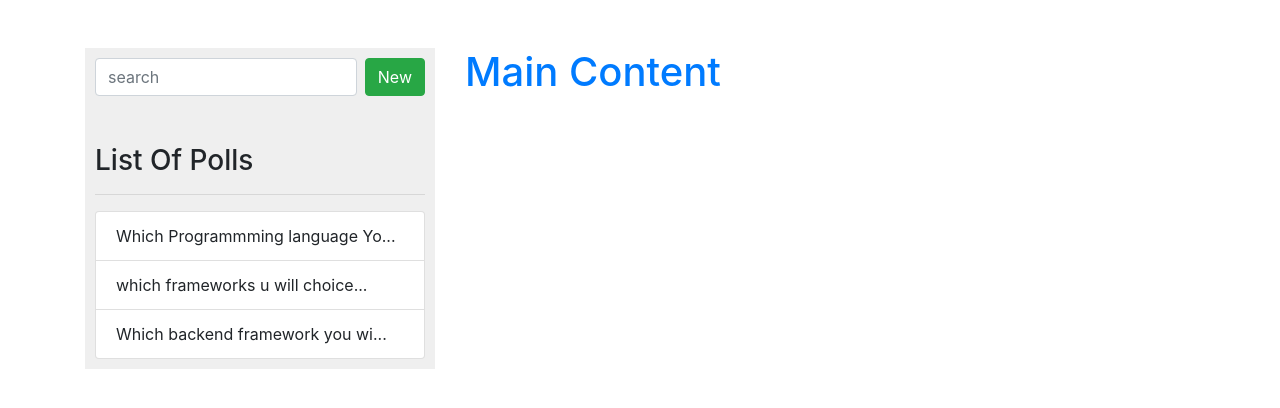
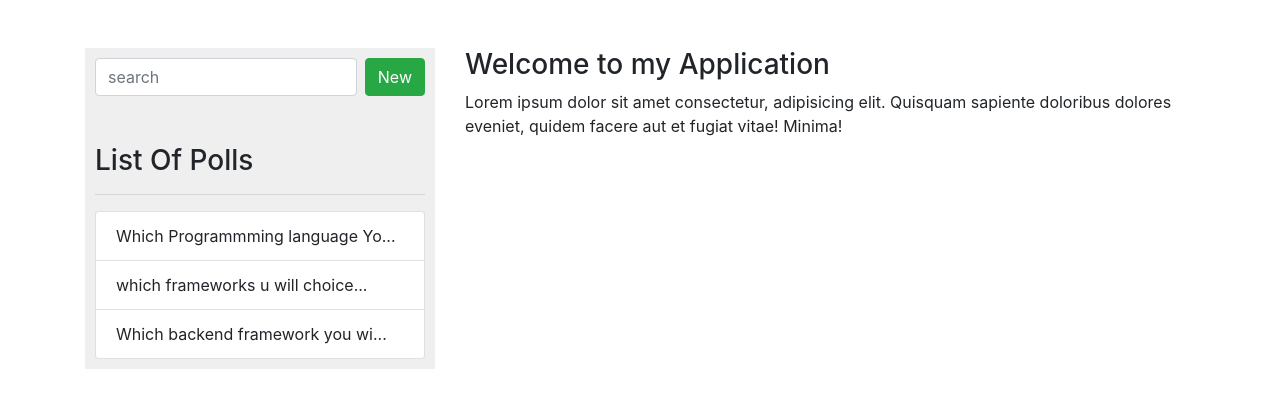
Before and after one commit to nezam0003/React-JS, a React (Create React App) app in the folder Stack-Learner/my-app-two/: page / in a window 1280 px wide. Shown: the top 408 px of the page. Built offline with nearby package versions, Linux system fonts and the light colour scheme.

Commit message:
Implement Main Content and Get Opinion Functionalities

```diff
--- a/Stack-Learner/my-app-two/src/Smart-Poll/App.jsx
+++ b/Stack-Learner/my-app-two/src/Smart-Poll/App.jsx
@@ -51,6 +51,23 @@
     this.setState({ selectedPoll: poll });
   };
 
+  // Get Opinion
+  getOpinion = (response) => {
+    const { polls } = this.state;
+    const poll = polls.find((p) => p.id === response.pollId);
+    const option = poll.options.find((o) => o.id === response.selectedOption);
+
+    poll.totalVote++;
+    option.vote++;
+    const opinion = {
+      id: shortid.generate(),
+      name: response.name,
+      selectedOption: response.selectedOption,
+    };
+    poll.opinions.push(opinion);
+    this.setState({ polls });
+  };
+
   //   Handle Search in Sidebar
   handleSearch = (searchTerm) => {};
 
@@ -68,7 +85,12 @@
             />
           </Col>
           <Col md={8}>
-            <MainContent />
+            <MainContent
+              poll={this.state.selectedPoll}
+              getOpinion={this.getOpinion}
+              updatePoll={this.updatePoll}
+              deletePoll={this.deletePoll}
+            />
           </Col>
         </Row>
       </Container>
--- a/Stack-Learner/my-app-two/src/Smart-Poll/components/main-content/index.jsx
+++ b/Stack-Learner/my-app-two/src/Smart-Poll/components/main-content/index.jsx
@@ -1,10 +1,51 @@
 import React, { Component } from "react";
+import { Modal, ModalHeader, ModalBody } from "reactstrap";
+import ParticipationForm from "./participate-form";
+import PollForm from "../poll-form/index";
+export default class MainContent extends Component {
+  state = {
+    openModal: false,
+  };
 
-export default class MainContent extends Component {
+  toggleModal = () => {
+    this.setState({
+      openModal: !this.state.openModal,
+    });
+  };
+
   render() {
+    if (Object.keys(this.props.poll).length === 0) {
+      return (
+        <div>
+          <h3>Welcome to my Application</h3>
+          <p>
+            Lorem ipsum dolor sit amet consectetur, adipisicing elit. Quisquam sapiente doloribus
+            dolores eveniet, quidem facere aut et fugiat vitae! Minima!
+          </p>
+        </div>
+      );
+    }
+
+    const { poll, getOpinion, updatePoll, deletePoll } = this.props;
     return (
       <div>
-        <h1 className="text-primary">Main Content</h1>
+        <h3>{poll.title}</h3>
+        <p>{poll.description}</p>
+        <br />
+
+        <ParticipationForm
+          poll={poll}
+          getOpinion={getOpinion}
+          toggleModal={this.toggleModal}
+          deletePoll={deletePoll}
+        />
+
+        <Modal isOpen={this.state.openModal} toggle={this.toggleModal} unmountOnClose={true}>
+          <ModalHeader toggle={this.toggleModal}>Update Modal</ModalHeader>
+          <ModalBody>
+            <PollForm poll={poll} isUpdate={true} submit={updatePoll} buttonValue="update Poll" />
+          </ModalBody>
+        </Modal>
       </div>
     );
   }
```
